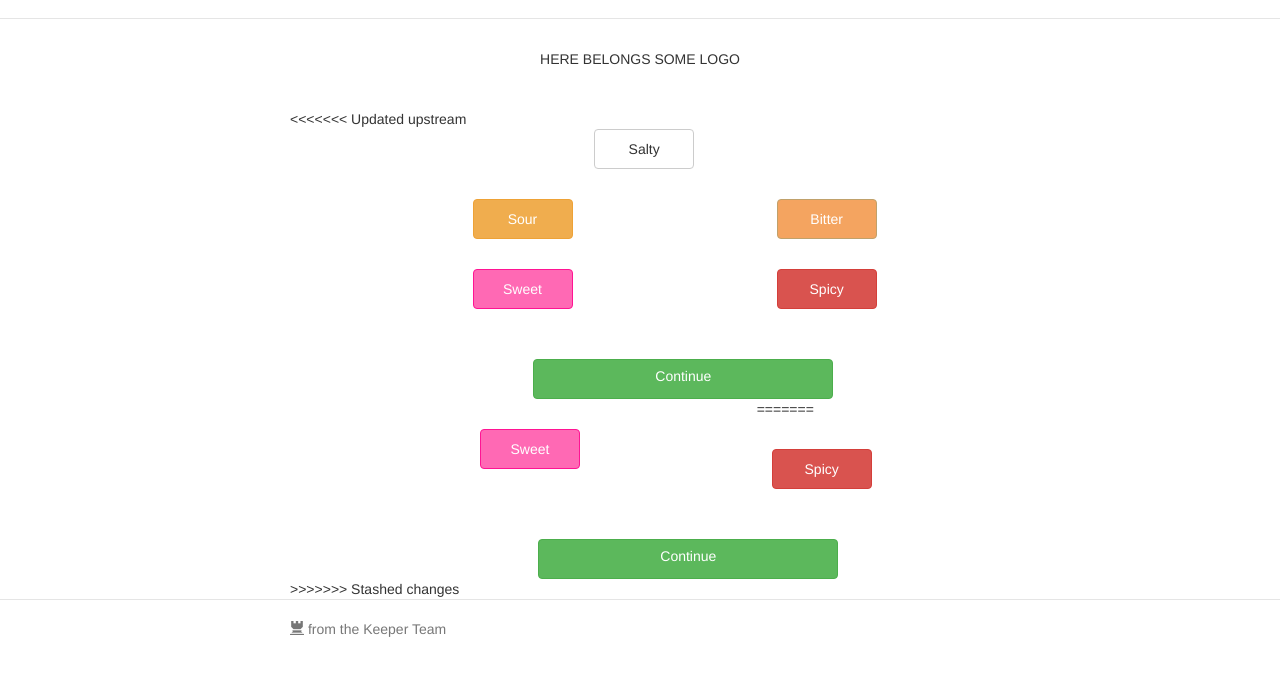
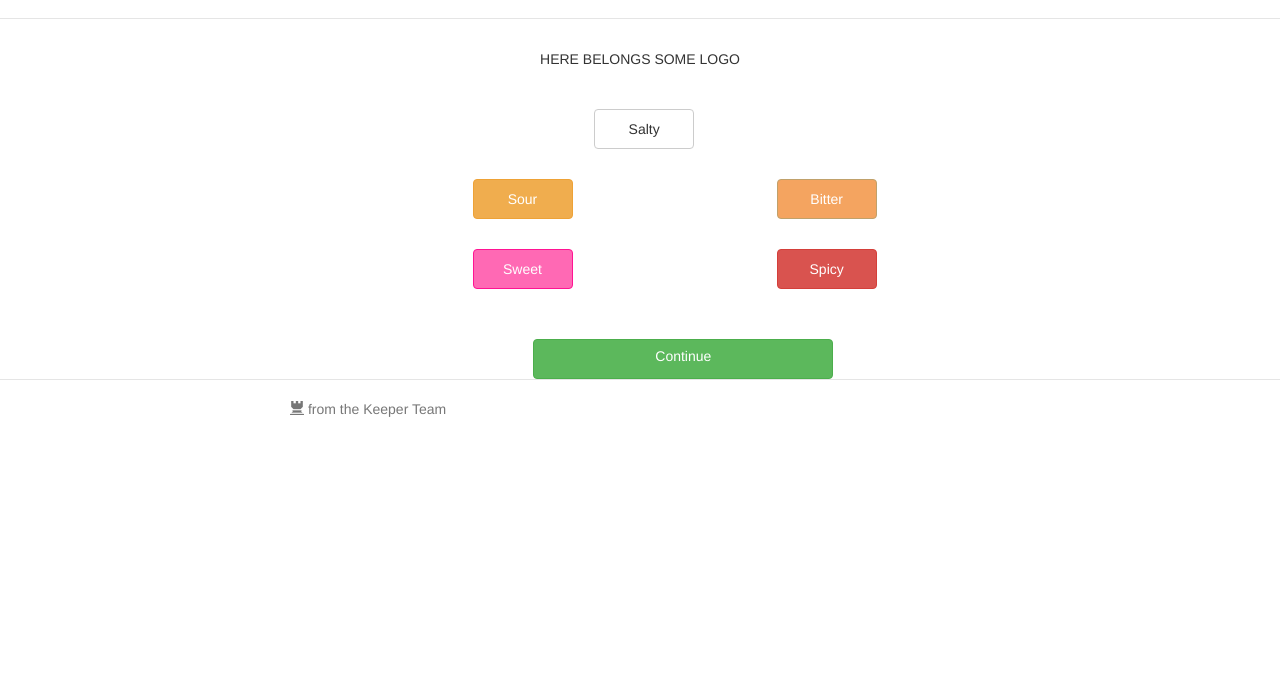
Before and after one commit to mindude/munchos, a website: page app/index.html in a window 1280 px wide. Shown: the part 54-730 px from the top of the page. Drawn offline with nearby package versions, Linux system fonts and the light colour scheme; some packages are replaced by stand-ins of ours; files that its build step writes are made by us from their sources.

Commit message:
Fixed the main window

```diff
--- a/app/views/main.html
+++ b/app/views/main.html
@@ -2,7 +2,7 @@
   <div style="text-align: center;">HERE BELONGS SOME LOGO</div>
   <br>
   <br>
-<<<<<<< Updated upstream
+
   <div class="row">
     <div class="col-xs-12 col-xs-offset-5">
       <button ng-click="SaltBtn()" type="button" class="btn btn-default btn-for-flavors">Salty</button>
@@ -26,16 +26,6 @@
     </div>
 </div>
 
-=======
-  <div class="col-xs-5 col-xs-offset-3">
-    <button type="button" class="btn btn-success sweet spacing-top btn-for-flavors">Sweet</button>
-  </div>
-  <div class="col-xs-4">
-    <button type="button" class="btn btn-danger spacing-top btn-for-flavors">Spicy</button>
-  </div>
-  <div class="col-xs-12 col-xs-offset-4">
-    <a ng-href="#/healthy" class="btn btn-for-confirm btn-success spacing-for-last-button">Continue</a>
-  </div>
 
   <div
     class="fb-like"
@@ -43,6 +33,6 @@
     data-width="450"
     data-show-faces="true">
   </div>
->>>>>>> Stashed changes
+
 
 </div>
```
